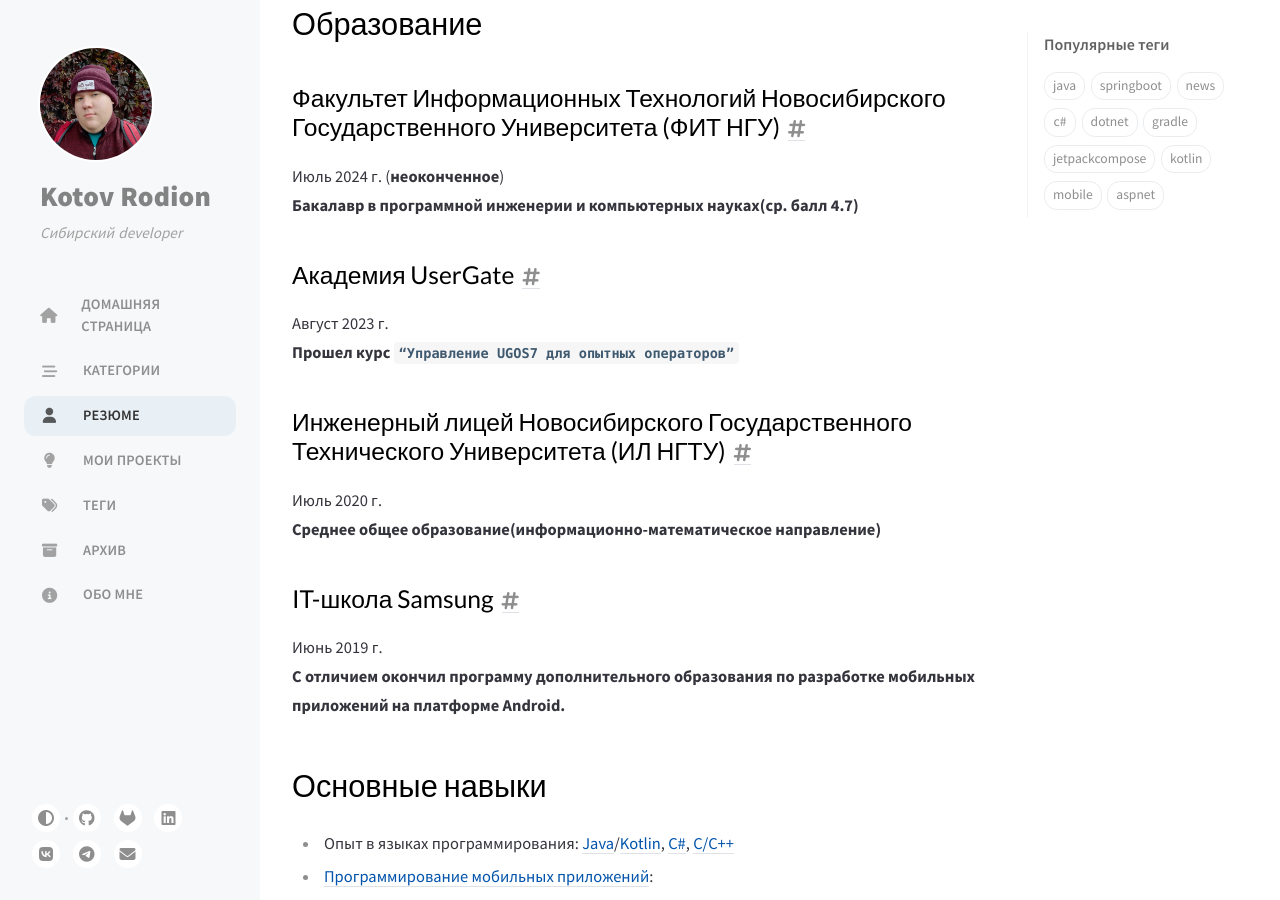
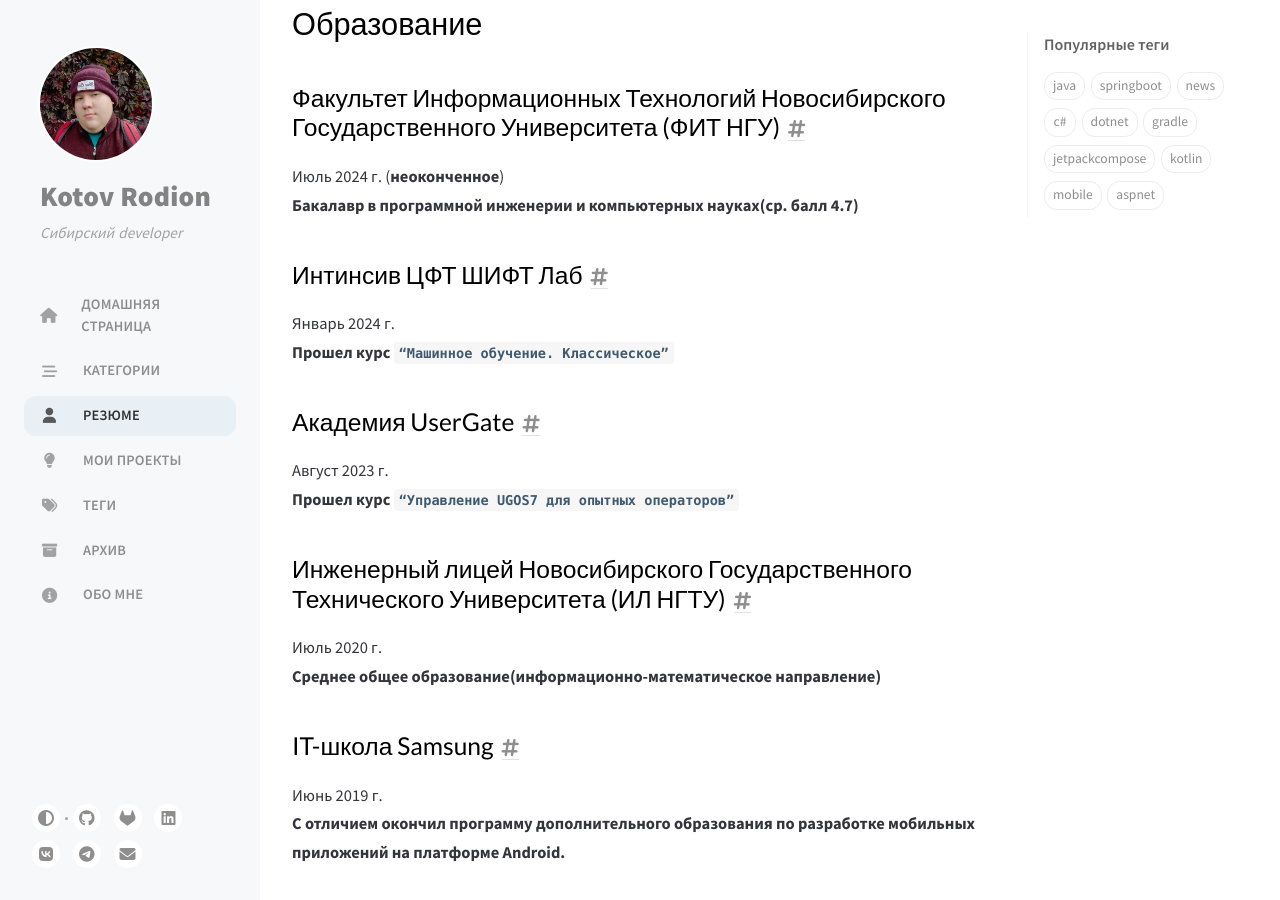
Before and after one commit to rodkot/rodkot.github.io, a Jekyll site: the page built from _tabs/cv.md, in a window 1280 px wide and 900 px high, scrolled down 1509 px. Built offline with Jekyll 4.4.1, drawn with Linux system fonts in a browser that asks for light colours; cached includes are drawn as plain includes; comment, search, counter and statistics services are not loaded.

Commit message:
Добавил: - информацию о ШИФТ Лаб

```diff
--- a/_tabs/cv.md
+++ b/_tabs/cv.md
@@ -56,6 +56,10 @@ TeamCity, Sonar Cube, Junit 5/Mockito.``
 Июль 2024 г. (__неоконченное__)
 **Бакалавр в программной инженерии и компьютерных науках(ср. балл 4.7)**
 
+## Интинсив ЦФТ ШИФТ Лаб
+Январь 2024 г.
+**Прошел курс ``“Машинное обучение. Классическое”``**
+
 ## Академия UserGate
 Август 2023 г.
 **Прошел курс ``“Управление UGOS7 для опытных операторов”``**
```
Also changed, not shown: 9 other files.
